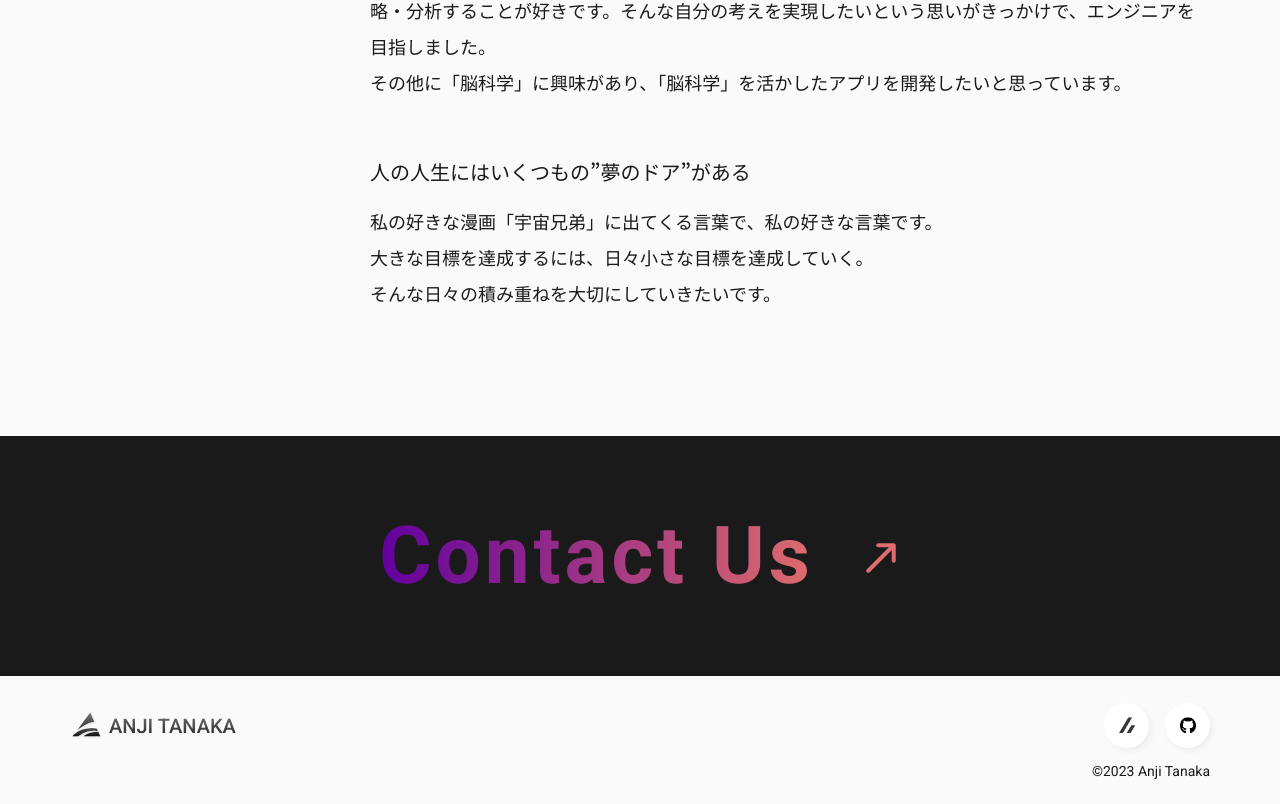
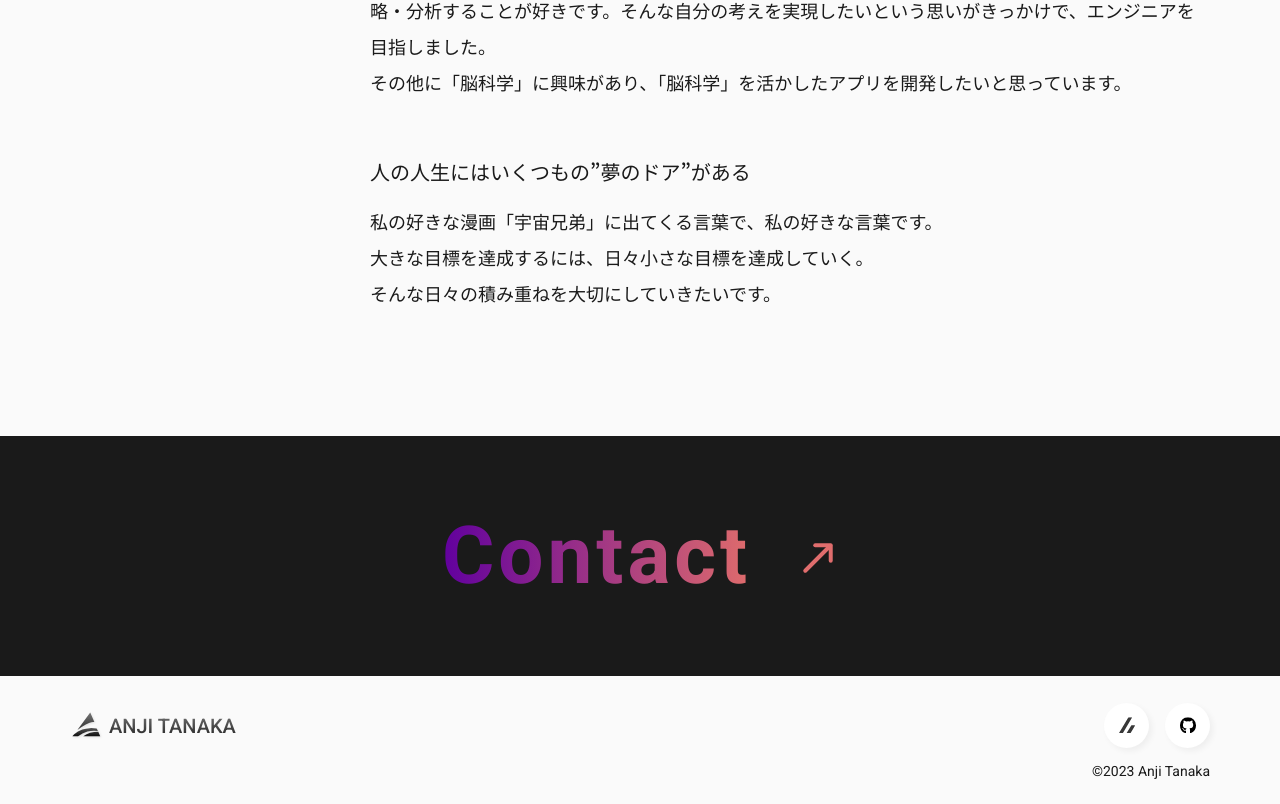
Before and after one commit to anji0114/next-portfolio, a Next.js app: page /about in a window 1280 px wide. Shown: the part 1914-2718 px from the top of the page. Built offline with nearby package versions, Linux system fonts and the light colour scheme.

Commit message:
テキストの修正

```diff
--- a/src/components/Footer/Contact.jsx
+++ b/src/components/Footer/Contact.jsx
@@ -5,8 +5,8 @@ export const FooterContact = () => {
     <div className="p-contact">
       <Link href={"mailto:tanaka.anji14@gmail.com"} className="p-contact__link">
         <p className="p-contact__text">
-          <span className="c-gradient__text-wrap" data-text="Contact Us">
-            <span className="c-gradient__text">Contact Us</span>
+          <span className="c-gradient__text-wrap" data-text="Contact">
+            <span className="c-gradient__text">Contact</span>
           </span>
           <span className="p-contact__arrow c-gradient__arrow"></span>
         </p>
```
